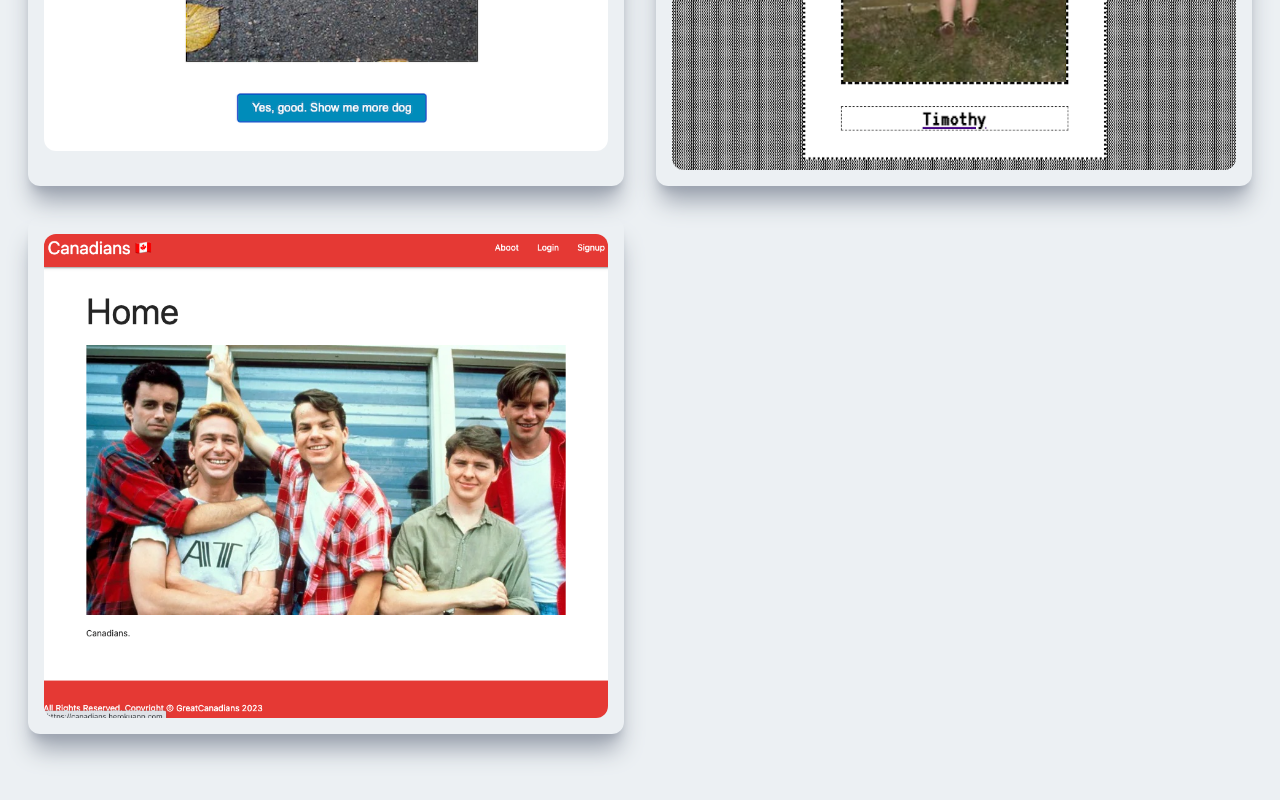
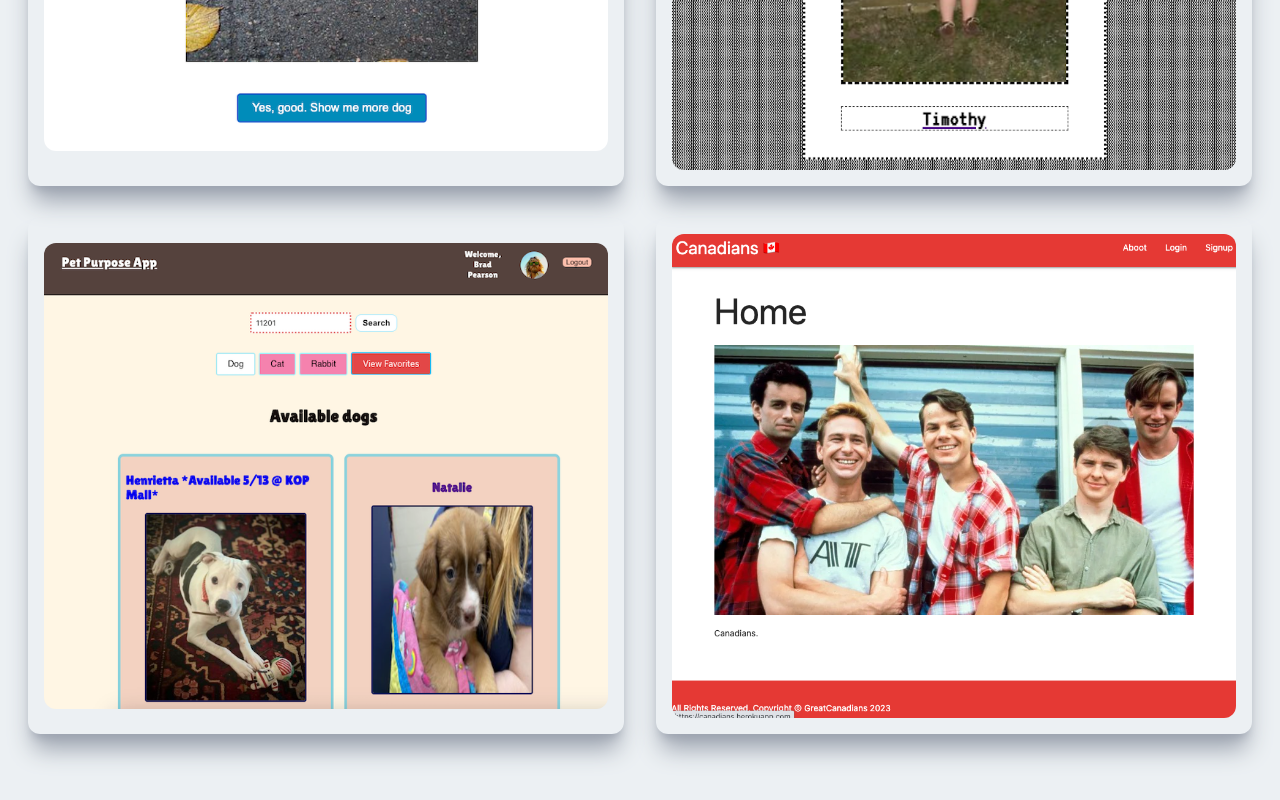
Before and after one commit to bradleypearson1984/bradportfolio, a Next.js app: page / in a window 1280 px wide. Shown: the part 2988-3788 px from the top of the page. Built offline with nearby package versions, Linux system fonts and the light colour scheme.

Commit message:
updates to projects section

```diff
--- a/components/ProjectItem.jsx
+++ b/components/ProjectItem.jsx
@@ -3,15 +3,15 @@ import Link from 'next/link'
 import Image from 'next/image'
 
 
-const ProjectItem = ({title, backgroundImg, projectUrl}) => {
+const ProjectItem = ({title, backgroundImg, language, projectUrl}) => {
   return (
     <div className='relative flex items-center
     justify-center h-auto w-full shadow-xl shadow-gray-400
     rounded-xl p-4 group hover:bg-gradient-to-r from-[#5651e5] to-[#709dff] ' >
-       <Image className='rounded-xl group-hover:opacity-10' src={backgroundImg}  alt='HowBoutThisDog' />
+       <Image className='rounded-xl group-hover:opacity-10' src={backgroundImg}  alt='App Screenshot' />
        <div className='hidden group-hover:block absolute top-[50%] left-[50%] translate-x-[-50%] translate-y-[-50%] ' >
            <h3 className='text-2xl text-white tracking-wider text-center' >{title}</h3>
-           <p className='pb-4 pt-2 text-white text-center' >JS, jQuery</p>
+           <p className='pb-4 pt-2 text-white text-center' >{language}</p>
            <Link  href={projectUrl} >
                <p className='text-center py-3 rounded-lg bg-white text-gray-700 font-bold text-lg cursor-pointer' >More Info</p>
            </Link>
--- a/components/Projects.jsx
+++ b/components/Projects.jsx
@@ -3,6 +3,7 @@ import React from 'react'
 import thisDogImg from '../public/ThisDog.png'
 import cursedItemsImg from '../public/CursedItems.png'
 import canadiansImg from '../public/Canadians.png'
+import petPurposeImg from '../public/PetPurposeApp.png'
 import Link from 'next/link'
 import ProjectItem from './ProjectItem'
 
@@ -16,16 +17,25 @@ const Projects = () => {
 <ProjectItem
 title='How Bout This Dog'
 backgroundImg={thisDogImg}
+language='javaScript, jQuery'
 projectUrl='/thisdog'
 />
 <ProjectItem
 title='Cursed Items'
 backgroundImg={cursedItemsImg}
+language='expressJS'
 projectUrl='/curseditems'
+/>
+<ProjectItem
+title='Pet Purpose'
+backgroundImg={petPurposeImg}
+language='React'
+projectUrl='/petpurpose'
 />
 <ProjectItem
 title='Canadians'
 backgroundImg={canadiansImg}
+language='Python, Django'
 projectUrl='/canadians'
 />
 
```
Also changed, not shown: public/PetPurposeApp.png (added).
